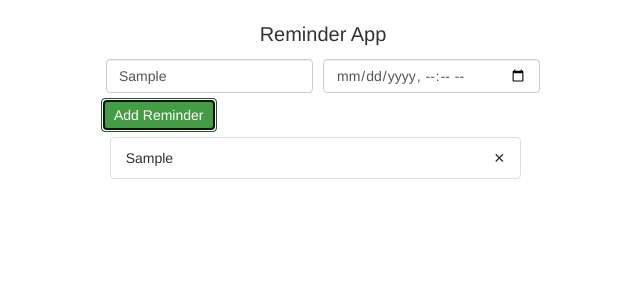
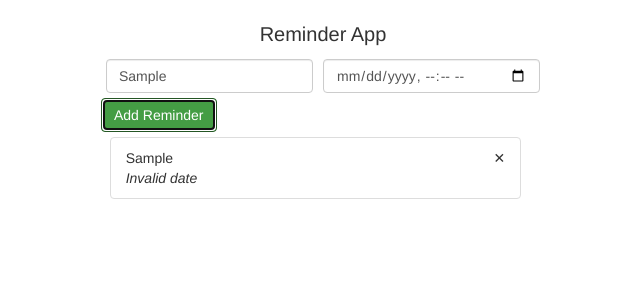
Before and after one commit to nato522/reminder-app-react-redux, a React (Create React App) app: page / in a window 1280 px wide. Both pictures are taken after typing "Sample" into the empty fields and a click on the button "Add Reminder". Shown: the top 300 px of the page, without its empty margins (317-957 px from the left). Built offline with nearby package versions, Linux system fonts and the light colour scheme.

Commit message:
added library moment for playing with date fields

```diff
--- a/package.json
+++ b/package.json
@@ -3,6 +3,7 @@
   "version": "0.1.0",
   "private": true,
   "dependencies": {
+    "moment": "^2.22.2",
     "react": "^16.4.0",
     "react-dom": "^16.4.0",
     "react-redux": "^5.0.7",
--- a/src/components/App.js
+++ b/src/components/App.js
@@ -1,6 +1,7 @@
 import React, { Component } from 'react';
 import { connect } from 'react-redux';
 import { addReminder, deleteReminder } from '../actions';
+import moment from 'moment';
 
 class App extends Component {
     constructor(props){
@@ -32,7 +33,10 @@
                     reminders.map(reminder => {
                         return (
                             <li key={reminder.id} className="list-group-item">
-                                <div className="list-item">{reminder.text}</div>
+                                <div className="list-item">
+                                    <div>{reminder.text}</div>
+                                    <div><em>{moment(new Date(reminder.dueDate)).fromNow()}</em></div>
+                                </div>
                                 <div
                                     className="list-item delete-button"
                                     onClick={() => this.deleteReminder(reminder.id)}
```
Also changed, not shown: 1 other file (tests, documents, lock files or other folders).
